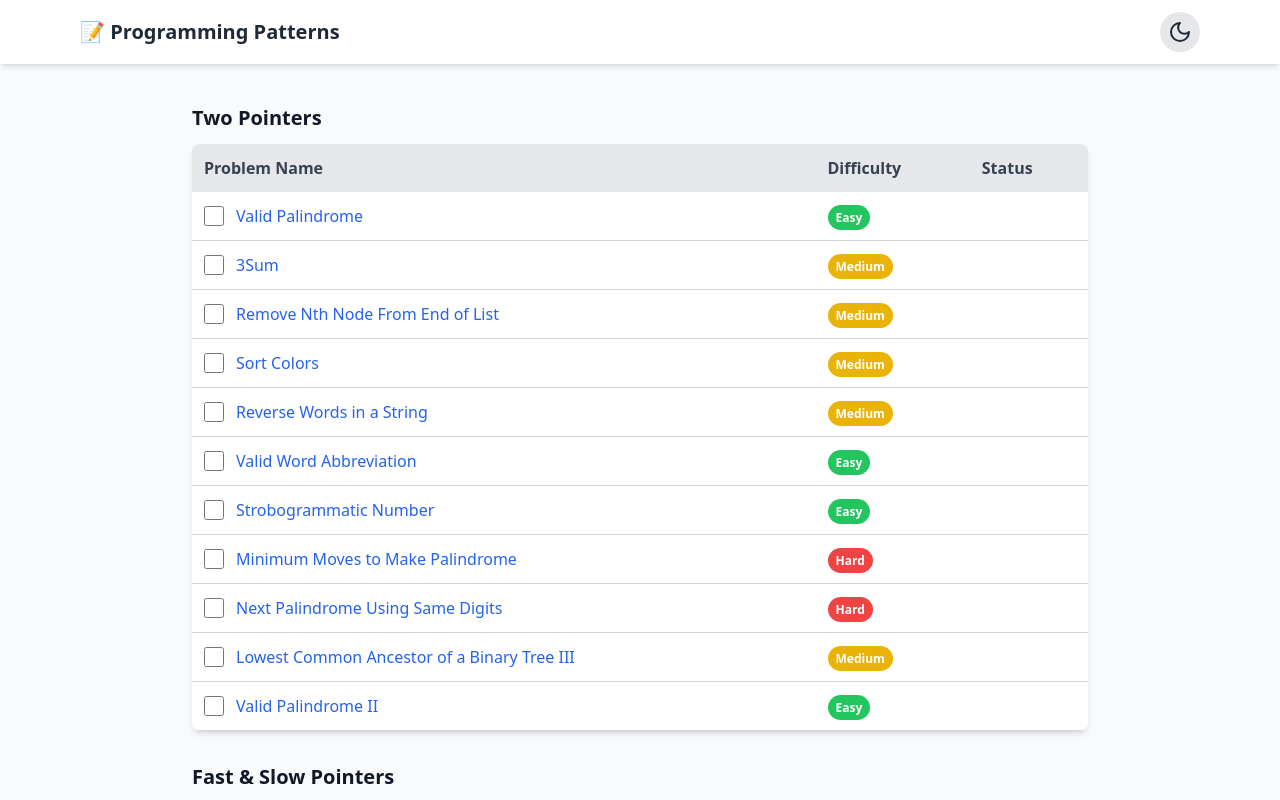
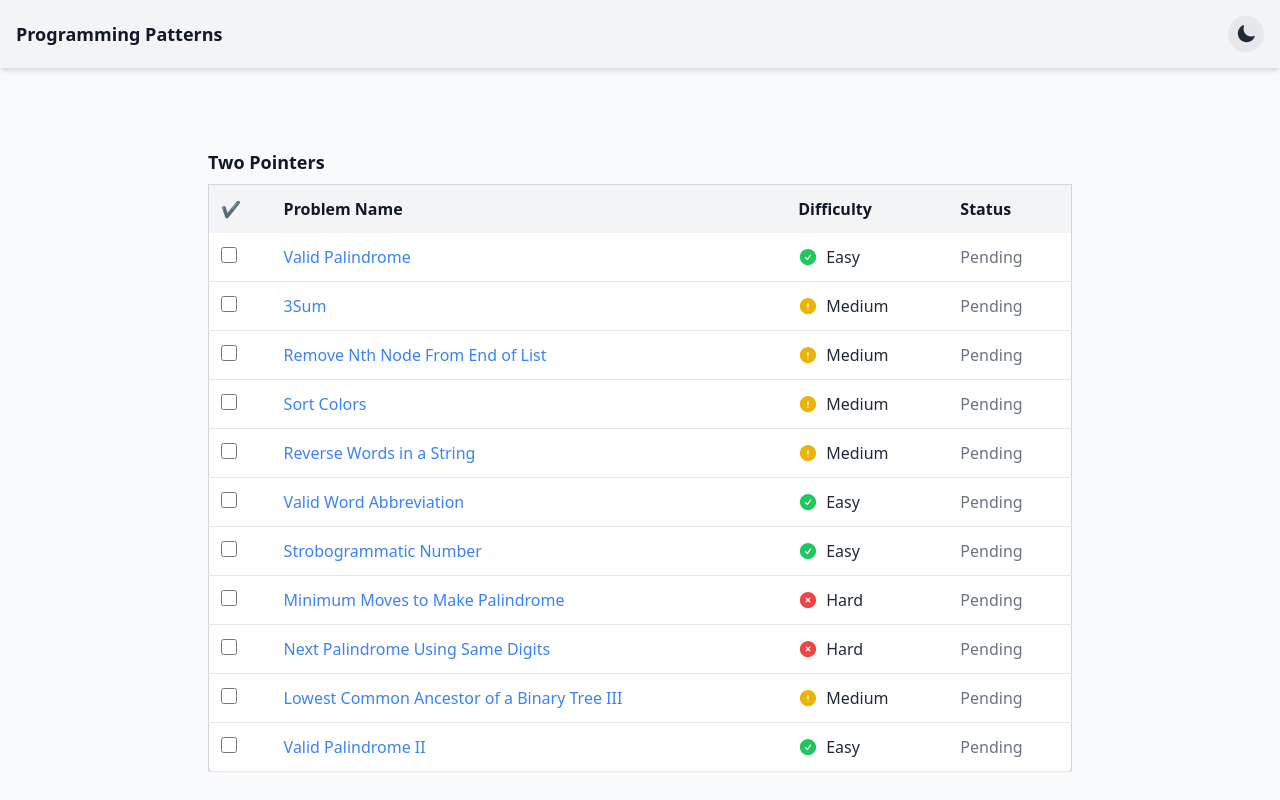
Before and after one commit to hey-shashikant/Programming-Patterns, a React (Create React App) app: page / in a window 1280 px wide. Shown: the top 800 px of the page. Built offline with nearby package versions, Linux system fonts and the light colour scheme.

Commit message:
Added local storage for checkboxes & enhanced UI

```diff
--- a/package.json
+++ b/package.json
@@ -4,6 +4,7 @@
   "private": true,
   "homepage": "https://hey-shashikant.github.io/Programming-Patterns",
   "dependencies": {
+    "@heroicons/react": "^2.2.0",
     "@testing-library/jest-dom": "^6.6.3",
     "@testing-library/react": "^16.2.0",
     "@testing-library/user-event": "^14.6.1",
--- /dev/null
+++ b/src/components/CategoryDropdown.js
@@ -0,0 +1,44 @@
+import { useState } from "react";
+
+const categories = [
+  "All",
+  "Two Pointers",
+  "Fast & Slow Pointers",
+  "Sliding Window",
+];
+
+const CategoryDropdown = ({ setSelectedCategory }) => {
+  const [isOpen, setIsOpen] = useState(false);
+
+  return (
+    <div className="relative">
+      {/* Dropdown Button */}
+      <button
+        onClick={() => setIsOpen(!isOpen)}
+        className="px-4 py-2 bg-gray-200 dark:bg-gray-700 text-gray-900 dark:text-white rounded-md shadow-md flex items-center"
+      >
+        Categories ⬇️
+      </button>
+
+      {/* Dropdown Menu */}
+      {isOpen && (
+        <div className="absolute left-0 mt-2 w-48 bg-white dark:bg-gray-800 border border-gray-300 dark:border-gray-700 rounded-md shadow-lg">
+          {categories.map((category) => (
+            <button
+              key={category}
+              onClick={() => {
+                setSelectedCategory(category);
+                setIsOpen(false);
+              }}
+              className="block w-full text-left px-4 py-2 text-gray-900 dark:text-white hover:bg-gray-300 dark:hover:bg-gray-600"
+            >
+              {category}
+            </button>
+          ))}
+        </div>
+      )}
+    </div>
+  );
+};
+
+export default CategoryDropdown;
--- a/src/components/Navbar.js
+++ b/src/components/Navbar.js
@@ -1,17 +1,38 @@
-import ThemeToggle from "./ThemeToggle";
+import { useEffect, useState } from "react";
+import { MoonIcon, SunIcon } from "@heroicons/react/24/solid";
 
 const Navbar = () => {
+  const [darkMode, setDarkMode] = useState(
+    localStorage.getItem("theme") === "dark"
+  );
+
+  useEffect(() => {
+    if (darkMode) {
+      document.documentElement.classList.add("dark");
+      localStorage.setItem("theme", "dark");
+    } else {
+      document.documentElement.classList.remove("dark");
+      localStorage.setItem("theme", "light");
+    }
+  }, [darkMode]);
+
   return (
-    <nav className="fixed top-0 left-0 w-full bg-white dark:bg-gray-900 shadow-md z-50">
-      <div className="max-w-6xl mx-auto px-4 py-3 flex justify-between items-center">
-        {/* Left - Logo */}
-        <h1 className="text-xl font-bold text-gray-800 dark:text-gray-200">
-          📝 Programming Patterns
-        </h1>
+    <nav className="p-4 bg-gray-100 dark:bg-gray-800 shadow-md flex justify-between items-center">
+      <h1 className="text-lg font-bold text-gray-900 dark:text-gray-100">
+        Programming Patterns
+      </h1>
 
-        {/* Right - Theme Toggle */}
-        <ThemeToggle />
-      </div>
+      {/* Dark Mode Toggle */}
+      <button
+        onClick={() => setDarkMode(!darkMode)}
+        className="p-2 rounded-full bg-gray-200 dark:bg-gray-600"
+      >
+        {darkMode ? (
+          <SunIcon className="w-5 h-5 text-yellow-500" />
+        ) : (
+          <MoonIcon className="w-5 h-5 text-gray-800" />
+        )}
+      </button>
     </nav>
   );
 };
--- a/src/components/Pattern/PatternList.js
+++ b/src/components/Pattern/PatternList.js
@@ -1,25 +1,79 @@
+import { useState, useEffect } from "react";
 import PatternData from "../../data/PatternData";
-import ProblemRow from "./ProblemRow";
+import { CheckCircleIcon, ExclamationCircleIcon, XCircleIcon } from "@heroicons/react/24/solid";
 
-const PatternList = () => {
+
+const difficultyIcons = {
+  Easy: <CheckCircleIcon className="w-5 h-5 text-green-500 inline-block" />,
+  Medium: <ExclamationCircleIcon className="w-5 h-5 text-yellow-500 inline-block" />,
+  Hard: <XCircleIcon className="w-5 h-5 text-red-500 inline-block" />,
+};
+
+const PatternList = ({ selectedCategory }) => {
+  const [completedProblems, setCompletedProblems] = useState(
+    JSON.parse(localStorage.getItem("completedProblems")) || {}
+  );
+
+  useEffect(() => {
+    localStorage.setItem("completedProblems", JSON.stringify(completedProblems));
+  }, [completedProblems]);
+
+  const toggleCompletion = (problemId) => {
+    setCompletedProblems((prev) => ({
+      ...prev,
+      [problemId]: !prev[problemId],
+    }));
+  };
+
   return (
-    <div className="max-w-4xl mx-auto mt-10">
-      {PatternData.map((pattern) => (
-        <div key={pattern.id} className="mb-8">
-          <h2 className="text-xl font-semibold mb-3">{pattern.name}</h2>
+    <div className="max-w-4xl mx-auto p-4">
+      {PatternData.filter(pattern => selectedCategory === "All" || pattern.name === selectedCategory).map((pattern) => (
+        <div key={pattern.id} className="mb-6">
+          <h2 className="text-lg font-semibold text-gray-900 dark:text-gray-200 mb-2">
+            {pattern.name}
+          </h2>
 
-          <div className="bg-white dark:bg-gray-800 shadow-md rounded-lg overflow-hidden">
-            <table className="w-full border-collapse">
-              <thead className="bg-gray-200 dark:bg-gray-700 text-gray-700 dark:text-gray-300">
-                <tr>
-                  <th className="p-3 text-left">Problem Name</th>
-                  <th className="p-3 text-left">Difficulty</th>
-                  <th className="p-3 text-left">Status</th>
+          <div className="overflow-x-auto">
+            <table className="min-w-full bg-white dark:bg-gray-800 border border-gray-300 dark:border-gray-700 rounded-lg shadow-md">
+              <thead>
+                <tr className="bg-gray-100 dark:bg-gray-700">
+                  <th className="p-3 text-left text-gray-900 dark:text-gray-200">✔️</th>
+                  <th className="p-3 text-left text-gray-900 dark:text-gray-200">Problem Name</th>
+                  <th className="p-3 text-left text-gray-900 dark:text-gray-200">Difficulty</th>
+                  <th className="p-3 text-left text-gray-900 dark:text-gray-200">Status</th>
                 </tr>
               </thead>
               <tbody>
                 {pattern.problems.map((problem) => (
-                  <ProblemRow key={problem.id} problem={problem} />
+                  <tr key={problem.id} className="border-b hover:bg-gray-100 dark:hover:bg-gray-700">
+                    <td className="p-3">
+                      <input
+                        type="checkbox"
+                        checked={completedProblems[problem.id] || false}
+                        onChange={() => toggleCompletion(problem.id)}
+                        className="w-4 h-4 text-blue-500"
+                      />
+                    </td>
+
+                    <td className="p-3">
+                      <a href={problem.link} target="_blank" rel="noopener noreferrer" className="text-blue-500 hover:underline">
+                        {problem.name || "Problem"}
+                      </a>
+                    </td>
+
+                    <td className="p-3 flex items-center gap-2">
+                      {difficultyIcons[problem.difficulty]}
+                      <span className="text-gray-800 dark:text-gray-200">{problem.difficulty || "N/A"}</span>
+                    </td>
+
+                    <td className="p-3">
+                      {completedProblems[problem.id] ? (
+                        <span className="text-green-600 font-semibold">Completed</span>
+                      ) : (
+                        <span className="text-gray-500">Pending</span>
+                      )}
+                    </td>
+                  </tr>
                 ))}
               </tbody>
             </table>
--- a/src/pages/Home.js
+++ b/src/pages/Home.js
@@ -1,14 +1,17 @@
+import { useState } from "react";
 import PatternList from "../components/Pattern/PatternList";
 import Navbar from "../components/Navbar";
 
 const Home = () => {
+    const [selectedCategory, setSelectedCategory] = useState("All");
+
     return (
       <div className="bg-gray-50 dark:bg-gray-900 min-h-screen text-gray-900 dark:text-gray-100">
-        <Navbar /> {/* Persistent Navigation Bar */}
+        <Navbar setSelectedCategory={setSelectedCategory} />
 
         {/* Content Section */}
         <div className="pt-16">
-          <PatternList />
+          <PatternList selectedCategory={selectedCategory} />
         </div>
       </div>
     );
--- a/tailwind.config.js
+++ b/tailwind.config.js
@@ -1,6 +1,6 @@
 /** @type {import('tailwindcss').Config} */
-export default {
-  darkMode: "class", // Enables dark mode using a class
+module.exports = {
+  darkMode: "class", // Ensures dark mode works properly
   content: ["./src/**/*.{js,jsx,ts,tsx}"],
   theme: {
     extend: {},
```
Also changed, not shown: 1 other file (tests, documents, lock files or other folders).
